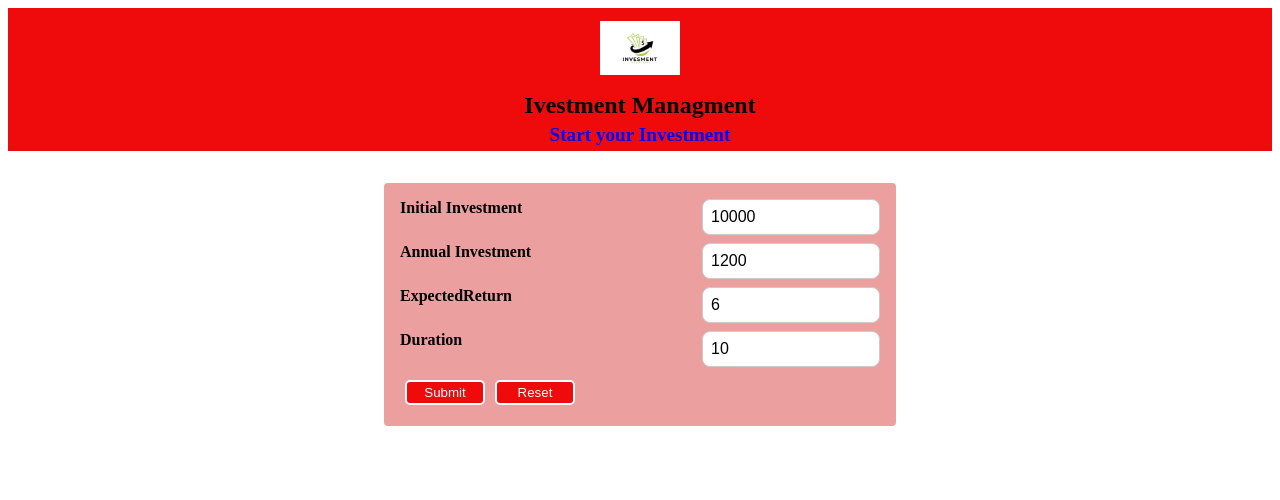
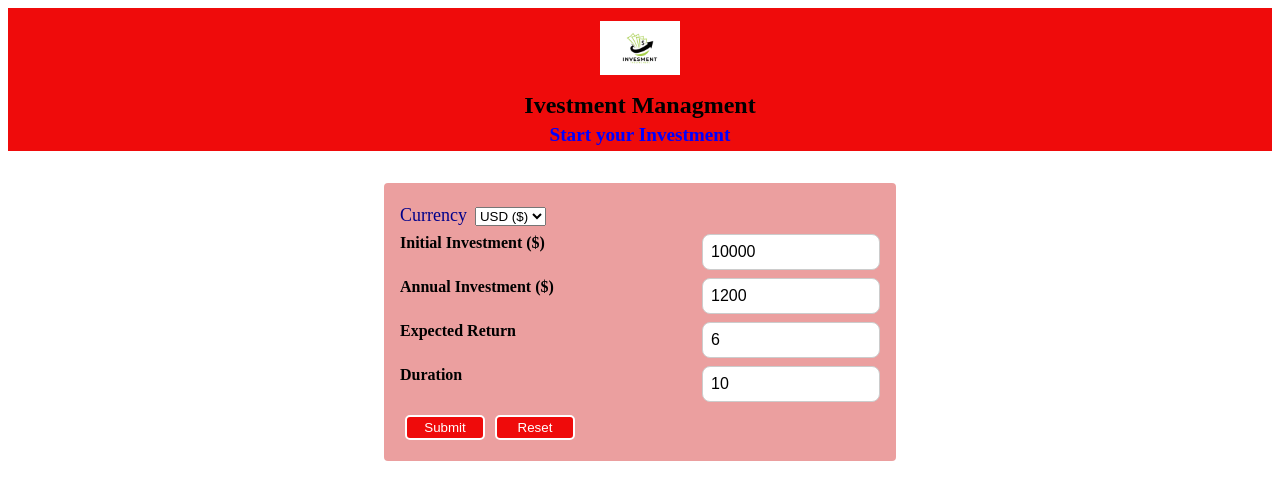
Before and after one commit to youweb3/investment-calc, a React (Vite) app: page / in a window 1280 px wide. Shown: the top 500 px of the page. Built offline with nearby package versions, Linux system fonts and the light colour scheme.

Commit message:
added_different_currencies_feature
Implemented a feature to switch between different currencies (e.g., USD, EUR, GBP) for the investment amounts.

```diff
--- a/src/components/UserInput.jsx
+++ b/src/components/UserInput.jsx
@@ -9,6 +9,8 @@ const initialValues = {
 
 const UserInput = () => {
   const [userInput, setUserInput] = useState(initialValues);
+
+  const [currency, setCurrency] = useState('USD')
 
   const [error, setError] = useState('');
 
@@ -31,7 +33,9 @@ const UserInput = () => {
       return;
     }
     setError('');
-    console.log('Form submitted', userInput);
+    console.log('Form submitted', { ...userInput, currency });
+
+    setCurrency('USD');
   };
 
   const handleReset = () => {
@@ -39,12 +43,35 @@ const UserInput = () => {
     setError('')
   };
 
+  const currencySymbol = () => {
+    switch (currency) {
+      case 'EUR':
+        return '€';
+      case 'GBP':
+        return '£';
+      default: return '$';
+    }
+  };
+
   return (
     <section id='user-input'>
       {error && <p className='text-error'>{error}</p>}
+
+      <div className='input-currency'>
+        <label htmlFor='currency'>Currency</label>
+        <select id='currency'
+          value={currency}
+          onChange={(e) => setCurrency(e.target.value)}
+        >
+          <option value='USD'>USD ($)</option>
+          <option value='EUR'>EUR (€)</option>
+          <option value='GBP'>GBP (£)</option>
+        </select>
+      </div>
+
       <form onSubmit={handleSubmit}>
         <div className='input-group'>
-          <label htmlFor="initialInvestment">Initial Investment</label>
+          <label htmlFor="initialInvestment">Initial Investment ({currencySymbol()})</label>
           <input
             type='number' required
             id='initialInvestment'
@@ -54,7 +81,7 @@ const UserInput = () => {
         </div>
 
         <div className='input-group'>
-          <label htmlFor="annualInvestment">Annual Investment</label>
+          <label htmlFor="annualInvestment">Annual Investment ({currencySymbol()})</label>
           <input type='number' required
             id='annualInvestment'
             value={userInput.annualInvestment}
@@ -63,7 +90,7 @@ const UserInput = () => {
         </div>
 
         <div className='input-group'>
-          <label htmlFor="expectedReturn">ExpectedReturn</label>
+          <label htmlFor="expectedReturn">Expected Return</label>
           <input type='number' required
             id='expectedReturn'
             value={userInput.expectedReturn}
--- a/src/index.css
+++ b/src/index.css
@@ -73,6 +73,15 @@
   color: black;
 }
 
+.input-currency label{
+  font-size: large;
+  color:darkblue
+}
+
+#currency {
+  margin: 8px;
+}
+
 @media (max-width: 600px) {
   #header img {
     width: 3.5rem;
```
